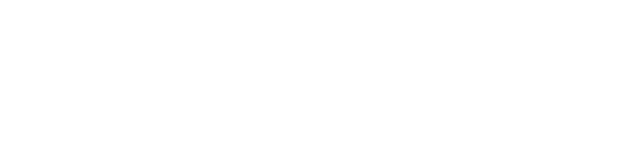
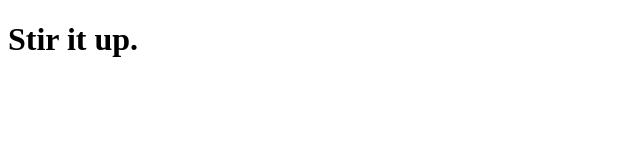
Before and after one commit to curriedav/backbone-example1, a plain HTML site: page index.html in a window 1280 px wide. Shown: the whole page, without its empty margins (0-640 px from the left). Drawn offline with Linux system fonts and the light colour scheme.

Commit message:
adds AppView

```diff
--- a/index.html
+++ b/index.html
@@ -5,7 +5,7 @@
 	<script type="text/javascript" src="js/lib/underscore.js"></script>
 	<script type="text/javascript" src="js/lib/jquery.js"></script>
 	<script type="text/javascript" src="js/lib/backbone.js"></script>
-	<script type="text/javascript" src="js/lib/app.js"></script>
+	<script type="text/javascript" src="js/app.js"></script>
 </head>
 <body>
 
--- a/js/app.js
+++ b/js/app.js
@@ -0,0 +1,19 @@
+$(function () {
+
+	//Creates a view
+	var AppView = Backbone.View.extend({
+		//pass an object with the particalurs that describes what an app view is
+		//every app view has to have an associated DOM element
+		el: 'body', //binds changes to backbone to the DOM
+		initialize: function () { //things that should happen when the view is initialized
+			this.render(); //renders the app view
+		},
+		render: function () {
+			this.$el.html("<h1>Stir it up.</h1>");
+			return this; //allows for future chaining
+		}
+	});
+
+	var app = new AppView();
+	window.app = app; //allows access to the app from the console once we run this.
+});
```
Also changed, not shown: js/lib/app.js (deleted).
